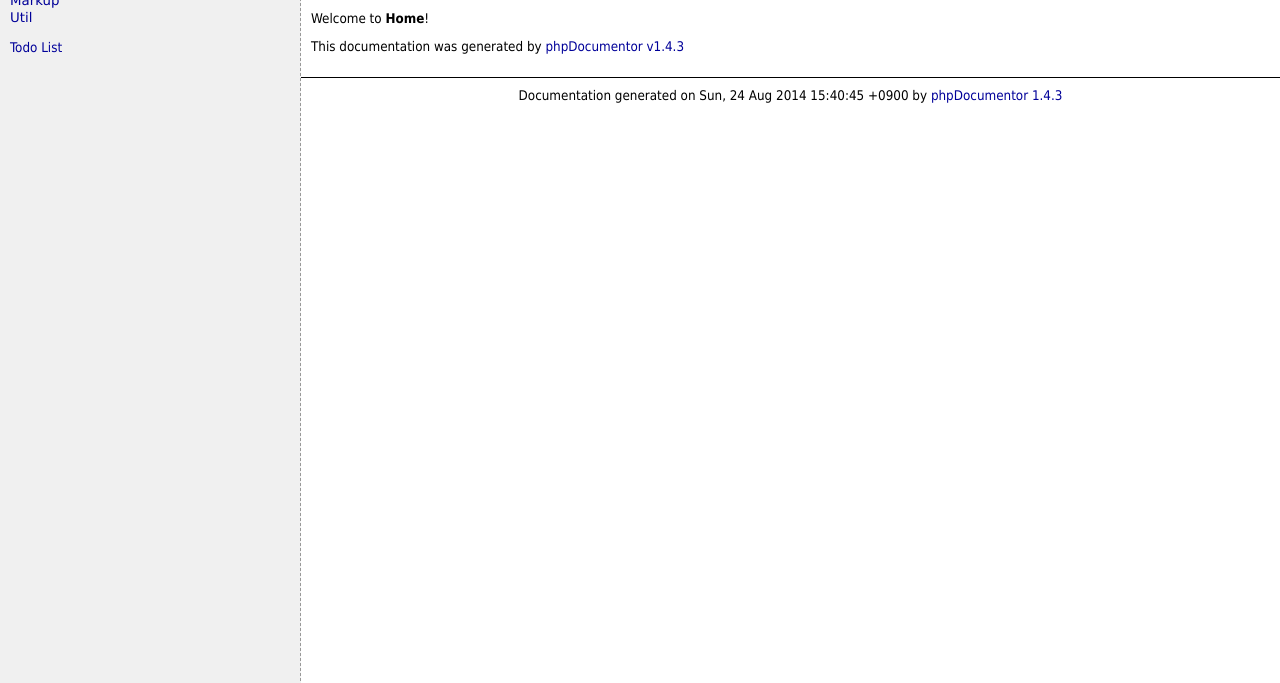
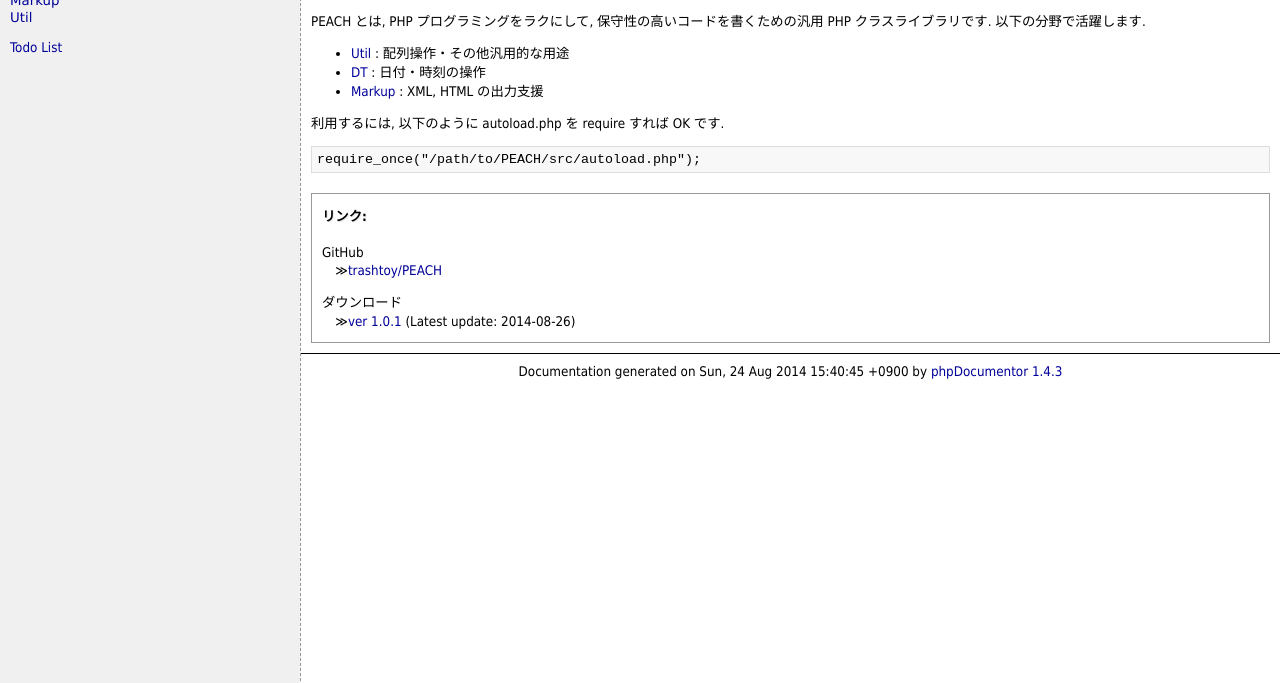
Before and after one commit to trashtoy/PEACH-doc, a plain HTML site: page index.html in a window 1280 px wide. Shown: the part 117-800 px from the top of the page. Drawn offline with Linux system fonts and the light colour scheme.

Commit message:
Modified homepage

```diff
--- a/index.html
+++ b/index.html
@@ -26,9 +26,28 @@
     </nav>
 </header>
 <div id="main">
-    <article>        <h1>PEACH</h1>
-        <p>Welcome to <b>Home</b>!</p>
-        <p>This documentation was generated by <a href="http://www.phpdoc.org">phpDocumentor v1.4.3</a></p>
+    <article>
+        <h1>PEACH</h1>
+        <p>
+            PEACH とは, PHP プログラミングをラクにして, 保守性の高いコードを書くための汎用 PHP クラスライブラリです.
+            以下の分野で活躍します.
+        </p>
+        <ul>
+            <li><a href="li_Util.html">Util</a> : 配列操作・その他汎用的な用途</li>
+            <li><a href="li_DT.html">DT</a> : 日付・時刻の操作</li>
+            <li><a href="li_Markup.html">Markup</a> : XML, HTML の出力支援</li>
+        </ul>
+        <p>利用するには, 以下のように autoload.php を require すれば OK です.</p>
+        <ol class="src"><li><div class="src-line">require_once("/path/to/PEACH/src/autoload.php");</div></li></ol>
+        <section class="meta">
+            <h1>リンク</h1>
+            <dl>
+                <dt>GitHub</dt>
+                <dd><a href="https://github.com/trashtoy/PEACH/">trashtoy/PEACH</a></dd>
+                <dt>ダウンロード</dt>
+                <dd><a href="https://github.com/trashtoy/PEACH/archive/1.0.1.zip">ver 1.0.1</a> (Latest update: 2014-08-26)</dd>
+            </dl>
+        </section>
     </article>
     <footer>
         <p>Documentation generated on Sun, 24 Aug 2014 15:40:45 +0900 by <a href="http://www.phpdoc.org">phpDocumentor 1.4.3</a></p>
```
